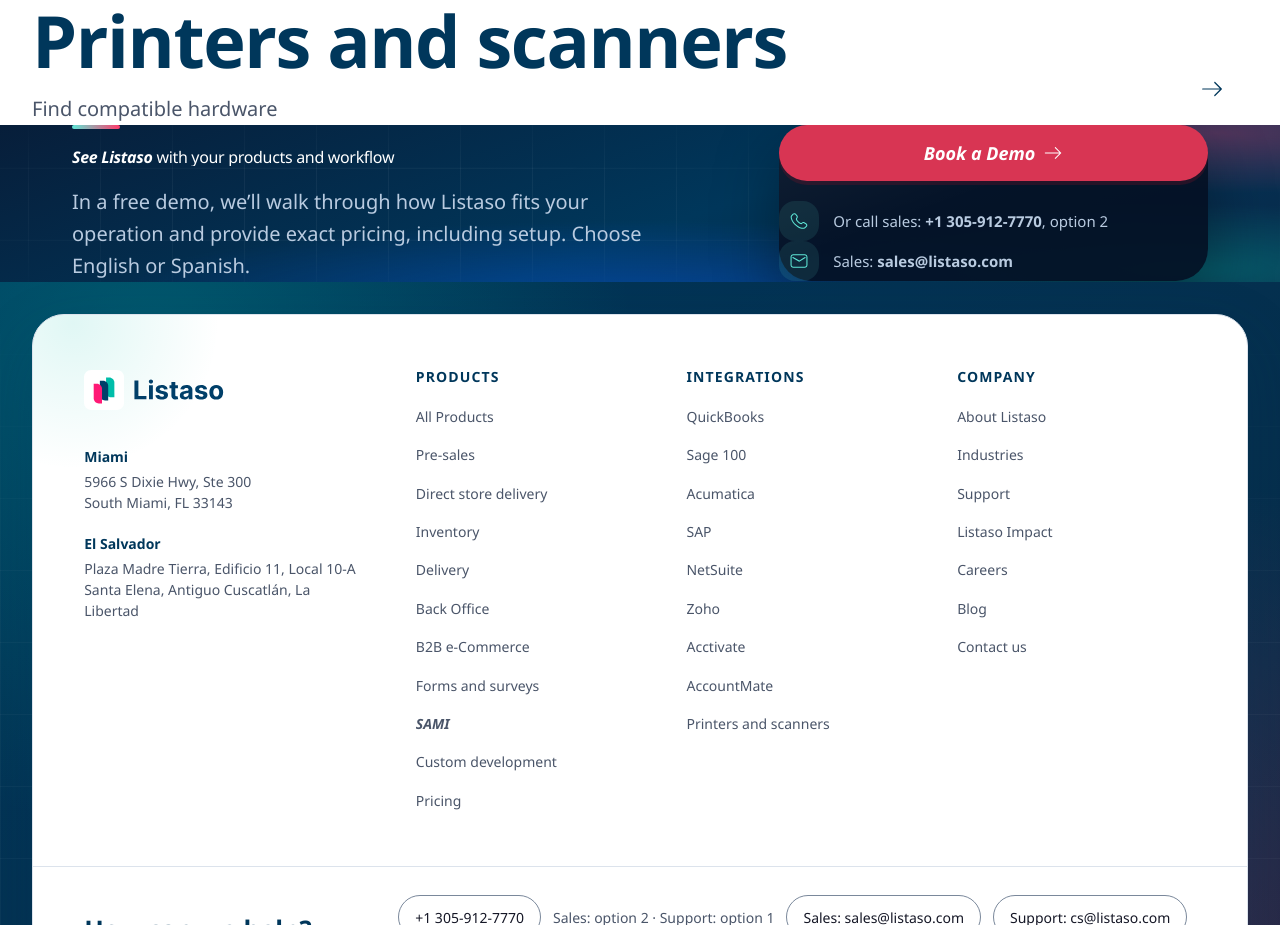
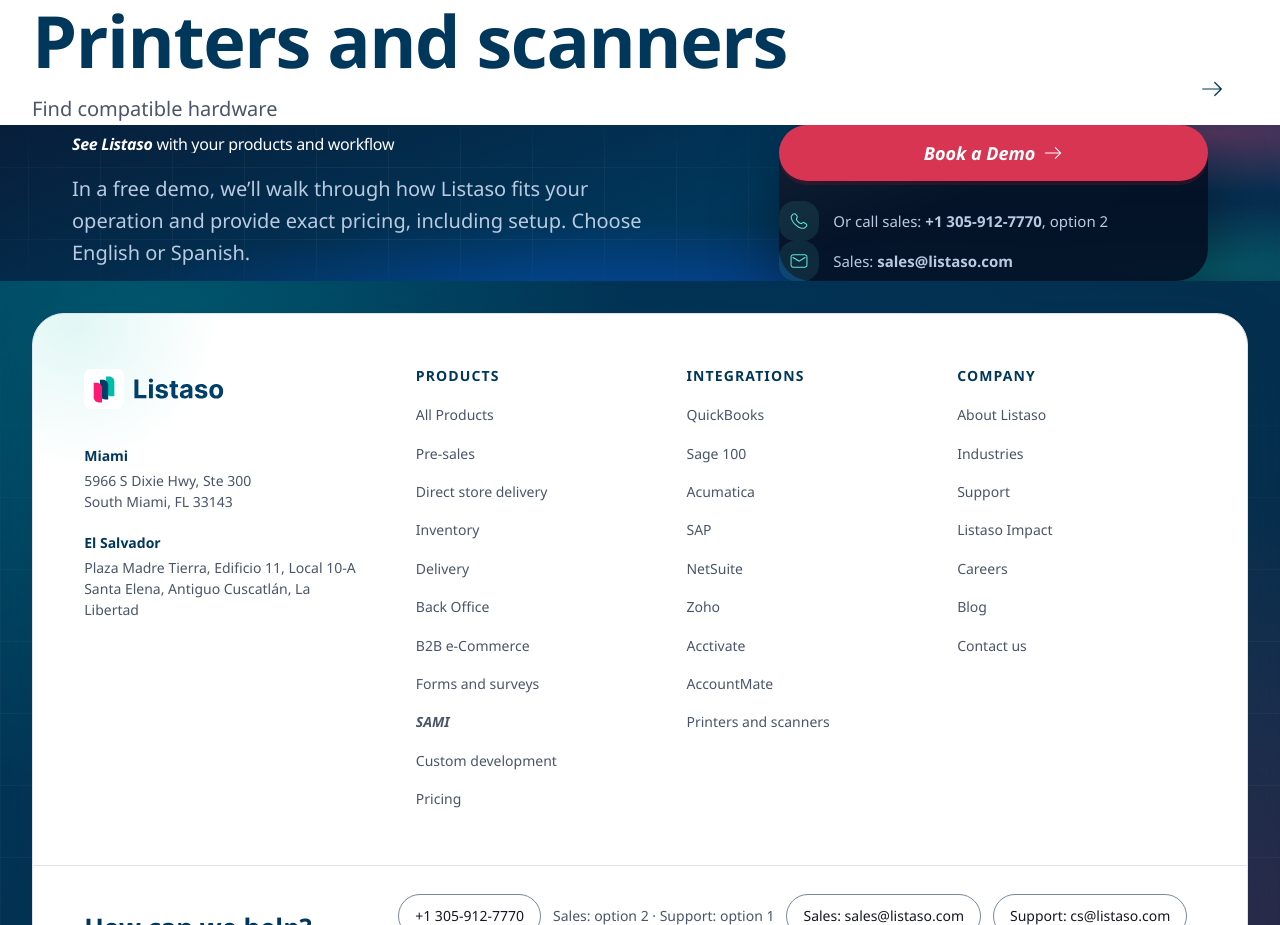
Before and after one commit to listaso-technology/listaso-website, a Next.js app: page /accountmate in a window 1280 px wide. Shown: the part 2880-3805 px from the top of the page. Built offline with nearby package versions, Linux system fonts and the light colour scheme.

Commit message:
style(cta): remove decorative accent above shared closing title

```diff
--- a/src/components/sections/home/FinalCta.module.css
+++ b/src/components/sections/home/FinalCta.module.css
@@ -39,13 +39,6 @@
     display: flex;
     flex-direction: column;
     gap: 1.25rem;
-  }
-
-  .accent {
-    width: 3rem;
-    height: 4px;
-    border-radius: 4px;
-    background: linear-gradient(90deg, var(--listaso-link-on-band), #ff3a6a);
   }
 
   .title {
--- a/src/components/sections/home/FinalCta.tsx
+++ b/src/components/sections/home/FinalCta.tsx
@@ -23,7 +23,6 @@ export function FinalCta() {
       <span aria-hidden="true" className={styles.grid} />
       <Container className={styles.layout}>
         <div data-reveal="group" className={styles.copy}>
-          <span aria-hidden="true" className={styles.accent} />
           <h2 id="final-title" data-reveal="mask" className={styles.title}>
             <span data-reveal-content className="block">
               <Signature text={finalCta.title} />
```
